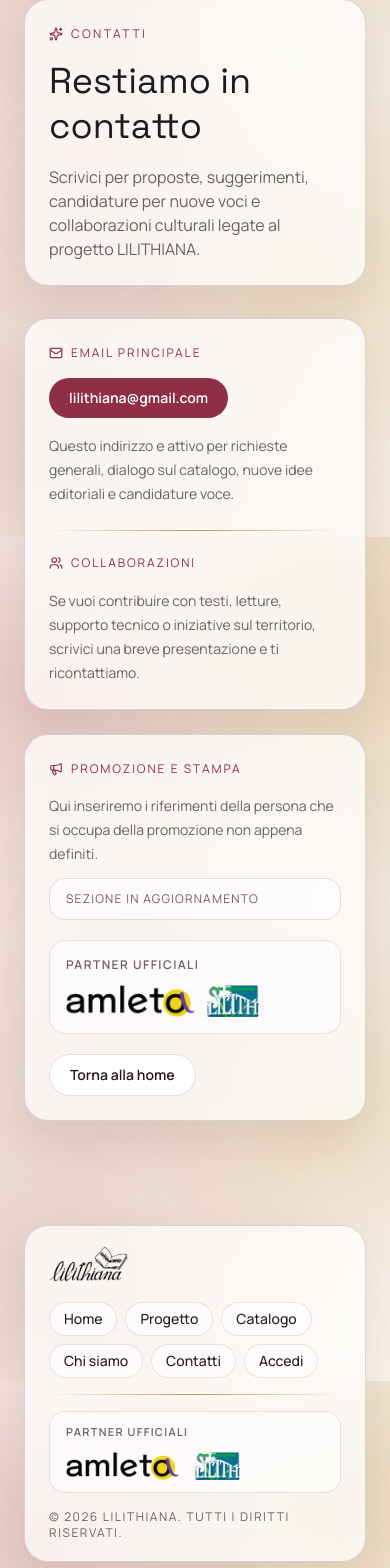
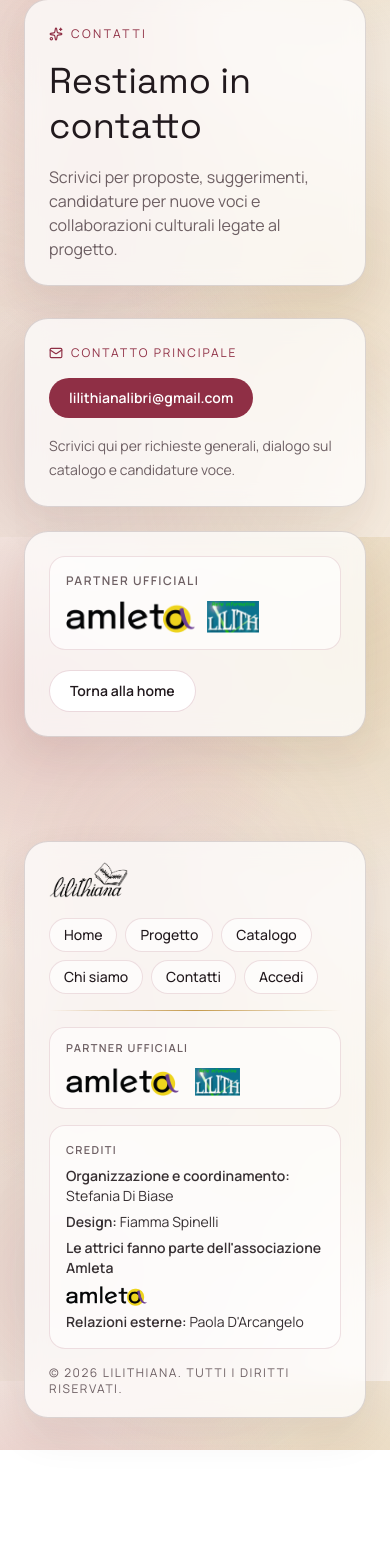
Before and after one commit to lilithianalibri/Lilithiana, a Next.js app: page /contatti in a window 390 px wide. Shown: the part 307-1875 px from the top of the page. After the commit the page ends 1757 px from the top, so only its background shows below. Built offline with nearby package versions, Linux system fonts and the light colour scheme; no server answers.

Commit message:
feat: update partner branding, project contact, and footer credits

```diff
--- a/app/chi-siamo/page.tsx
+++ b/app/chi-siamo/page.tsx
@@ -101,8 +101,8 @@ export default function AboutPage() {
                   </div>
                   <div className="rounded-2xl border border-accent/14 bg-white/62 px-3 py-3">
                     <Image
-                      src="/partners/rete-lilith-logo.png"
-                      alt="Logo Rete informativa Lilith"
+                      src="/lilith.png"
+                      alt="Logo Lilith"
                       width={118}
                       height={73}
                       className="h-12 w-auto"
--- a/app/components/site-footer.tsx
+++ b/app/components/site-footer.tsx
@@ -55,12 +55,42 @@ export function SiteFooter() {
                 className="h-7 w-auto"
               />
               <Image
-                src="/partners/rete-lilith-logo.png"
-                alt="Rete informativa Lilith"
+                src="/lilith.png"
+                alt="Lilith"
                 width={118}
                 height={73}
                 className="h-7 w-auto"
               />
+            </div>
+          </div>
+          <div className="mt-4 rounded-2xl border border-accent/14 bg-white/58 px-4 py-4">
+            <p className="text-[11px] font-semibold uppercase tracking-[0.12em] text-muted">
+              Crediti
+            </p>
+            <div className="mt-2 space-y-1.5 text-sm text-foreground/90">
+              <p>
+                <span className="font-semibold">Organizzazione e coordinamento:</span>{" "}
+                Stefania Di Biase
+              </p>
+              <p>
+                <span className="font-semibold">Design:</span> Fiamma Spinelli
+              </p>
+              <div className="flex flex-wrap items-center gap-2">
+                <span className="font-semibold">
+                  Le attrici fanno parte dell&apos;associazione Amleta
+                </span>
+                <Image
+                  src="/partners/amleta-logo.png"
+                  alt="Amleta"
+                  width={564}
+                  height={140}
+                  className="h-5 w-auto"
+                />
+              </div>
+              <p>
+                <span className="font-semibold">Relazioni esterne:</span> Paola
+                D&apos;Arcangelo
+              </p>
             </div>
           </div>
           <p className="mt-4 text-xs uppercase tracking-[0.13em] text-muted">
--- a/app/contatti/page.tsx
+++ b/app/contatti/page.tsx
@@ -1,7 +1,7 @@
 import type { Metadata } from "next";
 import Image from "next/image";
 import Link from "next/link";
-import { Mail, Megaphone, Sparkles, Users } from "lucide-react";
+import { Mail, Sparkles } from "lucide-react";
 import { MainNav } from "../components/main-nav";
 
 export const metadata: Metadata = {
@@ -27,7 +27,7 @@ export default function ContactsPage() {
             </h1>
             <p className="mt-4 max-w-3xl text-base text-muted sm:text-lg">
               Scrivici per proposte, suggerimenti, candidature per nuove voci e
-              collaborazioni culturali legate al progetto LILITHIANA.
+              collaborazioni culturali legate al progetto.
             </p>
           </section>
 
@@ -35,45 +35,22 @@ export default function ContactsPage() {
             <article className="panel rounded-3xl p-6 sm:p-8">
               <p className="inline-flex items-center gap-2 text-xs uppercase tracking-[0.16em] text-accent">
                 <Mail size={14} />
-                Email principale
+                Contatto principale
               </p>
               <a
-                href="mailto:lilithiana@gmail.com"
+                href="mailto:lilithianalibri@gmail.com"
                 className="mt-3 inline-flex rounded-full bg-accent px-5 py-2.5 text-sm font-semibold text-white transition hover:brightness-110"
               >
-                lilithiana@gmail.com
+                lilithianalibri@gmail.com
               </a>
               <p className="mt-4 text-sm leading-6 text-muted">
-                Questo indirizzo e attivo per richieste generali, dialogo sul
-                catalogo, nuove idee editoriali e candidature voce.
-              </p>
-
-              <div className="gold-line mt-6 h-px w-full" />
-
-              <p className="mt-6 inline-flex items-center gap-2 text-xs uppercase tracking-[0.16em] text-accent">
-                <Users size={14} />
-                Collaborazioni
-              </p>
-              <p className="mt-3 text-sm leading-6 text-muted">
-                Se vuoi contribuire con testi, letture, supporto tecnico o iniziative
-                sul territorio, scrivici una breve presentazione e ti ricontattiamo.
+                Scrivici qui per richieste generali, dialogo sul catalogo e
+                candidature voce.
               </p>
             </article>
 
             <article className="panel rounded-3xl p-6 sm:p-8">
-              <p className="inline-flex items-center gap-2 text-xs uppercase tracking-[0.16em] text-accent">
-                <Megaphone size={14} />
-                Promozione e stampa
-              </p>
-              <p className="mt-3 text-sm leading-6 text-muted">
-                Qui inseriremo i riferimenti della persona che si occupa della
-                promozione non appena definiti.
-              </p>
-              <p className="mt-3 rounded-2xl border border-accent/16 bg-white/62 px-4 py-3 text-xs uppercase tracking-[0.1em] text-muted">
-                Sezione in aggiornamento
-              </p>
-
-              <div className="mt-5 rounded-2xl border border-accent/14 bg-white/62 px-4 py-4">
+              <div className="rounded-2xl border border-accent/14 bg-white/62 px-4 py-4">
                 <p className="text-xs font-semibold uppercase tracking-[0.12em] text-muted">
                   Partner ufficiali
                 </p>
@@ -86,8 +63,8 @@ export default function ContactsPage() {
                     className="h-8 w-auto"
                   />
                   <Image
-                    src="/partners/rete-lilith-logo.png"
-                    alt="Rete informativa Lilith"
+                    src="/lilith.png"
+                    alt="Lilith"
                     width={118}
                     height={73}
                     className="h-8 w-auto"
--- a/app/lib/catalog.ts
+++ b/app/lib/catalog.ts
@@ -33,6 +33,14 @@ type DbChapter = {
   audio_url: string;
 };
 
+const BOOK_TITLE_OVERRIDES: Record<string, string> = {
+  briganta: "La briganta",
+};
+
+function resolveBookTitle(slug: string, title: string) {
+  return BOOK_TITLE_OVERRIDES[slug] ?? title;
+}
+
 function parseDurationToSeconds(duration: string) {
   const hourMatch = duration.match(/(\d+)\s*h/i);
   const minuteMatch = duration.match(/(\d+)\s*m/i);
@@ -63,6 +71,7 @@ function normalizeMockBooks() {
 
     return {
       ...book,
+      title: resolveBookTitle(book.slug, book.title),
       id: book.id ?? `mock-${book.slug}`,
       totalDurationSeconds,
       chapters: mappedChapters,
@@ -103,7 +112,7 @@ function joinBooksFromDatabase(books: DbBook[], chapters: DbChapter[]): AudioBoo
     return {
       id: book.id,
       slug: book.slug,
-      title: book.title,
+      title: resolveBookTitle(book.slug, book.title),
       author: book.author,
       narrator: book.narrator,
       category: book.category,
--- a/app/library/page.tsx
+++ b/app/library/page.tsx
@@ -169,7 +169,7 @@ export default async function LibraryPage({ searchParams }: LibraryPageProps) {
             {visibleBooks.length === 0 ? (
               <article className="panel rounded-3xl p-6 text-sm text-muted md:col-span-2 xl:col-span-3">
                 Nessun libro trovato per questa ricerca. Prova con titolo o autrice, ad esempio{" "}
-                <span className="font-semibold text-foreground">Briganta</span>.
+                <span className="font-semibold text-foreground">La briganta</span>.
               </article>
             ) : null}
           </section>
--- a/app/page.tsx
+++ b/app/page.tsx
@@ -100,9 +100,9 @@ export default function Home() {
               </h1>
 
               <p className="max-w-2xl text-lg text-muted">
-                Una libreria audio elegante dedicata alle autrici: scopri storie
-                intense, voci curate e un ascolto ordinato capitolo per capitolo,
-                sempre dentro il singolo libro.
+                Ascolta gratis e senza alcuna profilazione questi libri, inediti
+                nella versione audio, fondamentali per la cultura delle donne per
+                contenuti, sperimentazioni e finezza di scrittura.
               </p>
 
               <div className="flex flex-col gap-4 sm:flex-row">
--- a/app/progetto/page.tsx
+++ b/app/progetto/page.tsx
@@ -51,11 +51,11 @@ export default function ProjectPage() {
 
               <div className="mt-6 flex flex-wrap gap-3">
                 <a
-                  href="mailto:lilithiana@gmail.com"
+                  href="mailto:lilithianalibri@gmail.com"
                   className="inline-flex items-center gap-2 rounded-full bg-accent px-6 py-3 text-sm font-semibold text-white transition hover:brightness-110"
                 >
                   <Mail size={14} />
-                  lilithiana@gmail.com
+                  lilithianalibri@gmail.com
                 </a>
                 <Link
                   href="/library"
@@ -84,8 +84,8 @@ export default function ProjectPage() {
                   </div>
                   <div className="rounded-2xl border border-accent/14 bg-white/62 px-3 py-3">
                     <Image
-                      src="/partners/rete-lilith-logo.png"
-                      alt="Logo Rete informativa Lilith"
+                      src="/lilith.png"
+                      alt="Logo Lilith"
                       width={118}
                       height={73}
                       className="h-12 w-auto"
```
Also changed, not shown: app/components/main-nav.tsx (+5 -5 lines), public/lilith.png (added).
